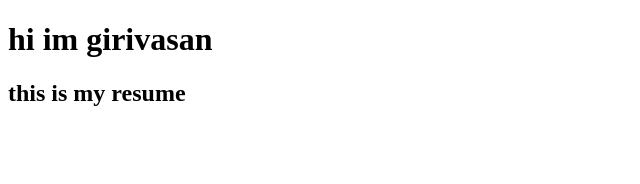
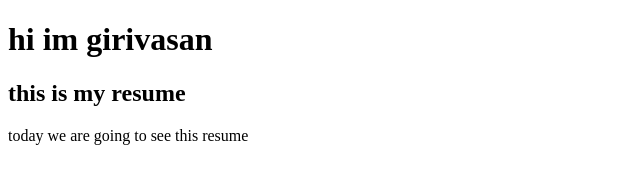
Before and after one commit to Girivaazann/Resume, a plain HTML site: page index.html in a window 1280 px wide. Shown: the whole page, without its empty margins (0-640 px from the left). Drawn offline with Linux system fonts and the light colour scheme.

Commit message:
second commit

```diff
--- a/index.html
+++ b/index.html
@@ -8,5 +8,6 @@
 <body>
     <h1>hi im girivasan</h1>
     <h2>this is my resume</h2>
+    <p>today we are going to see this resume</p>
 </body>
 </html>
```
